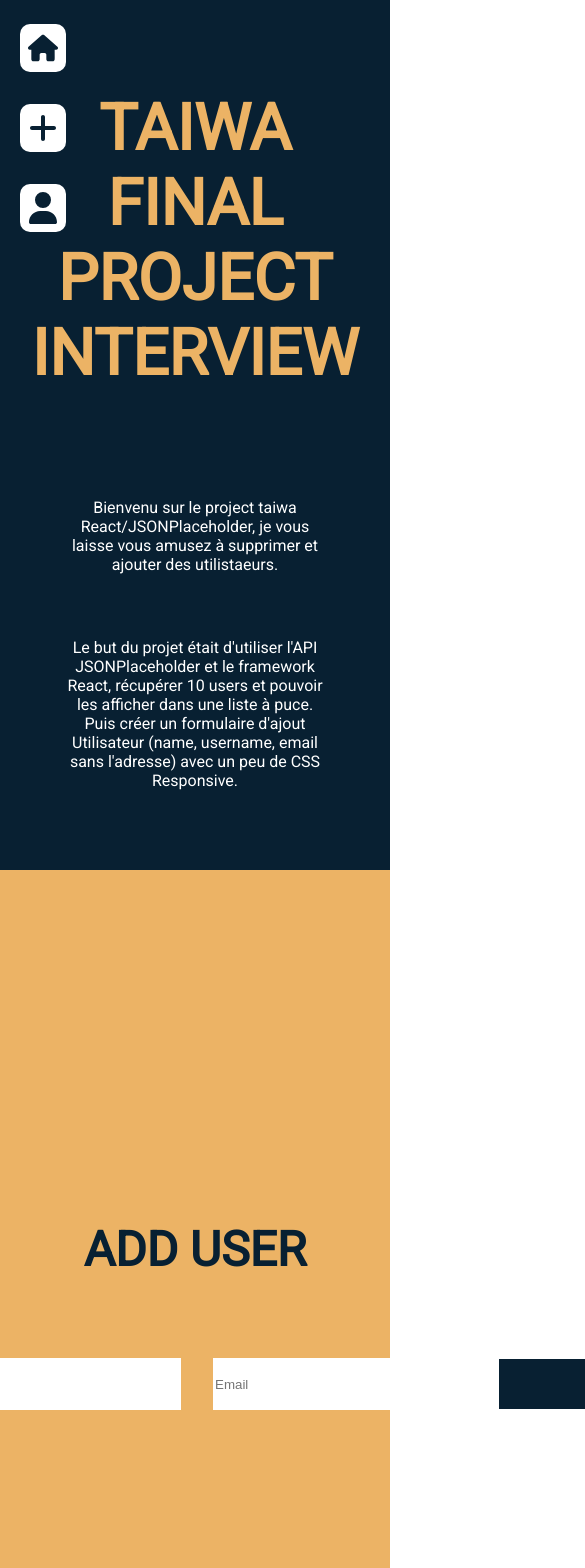
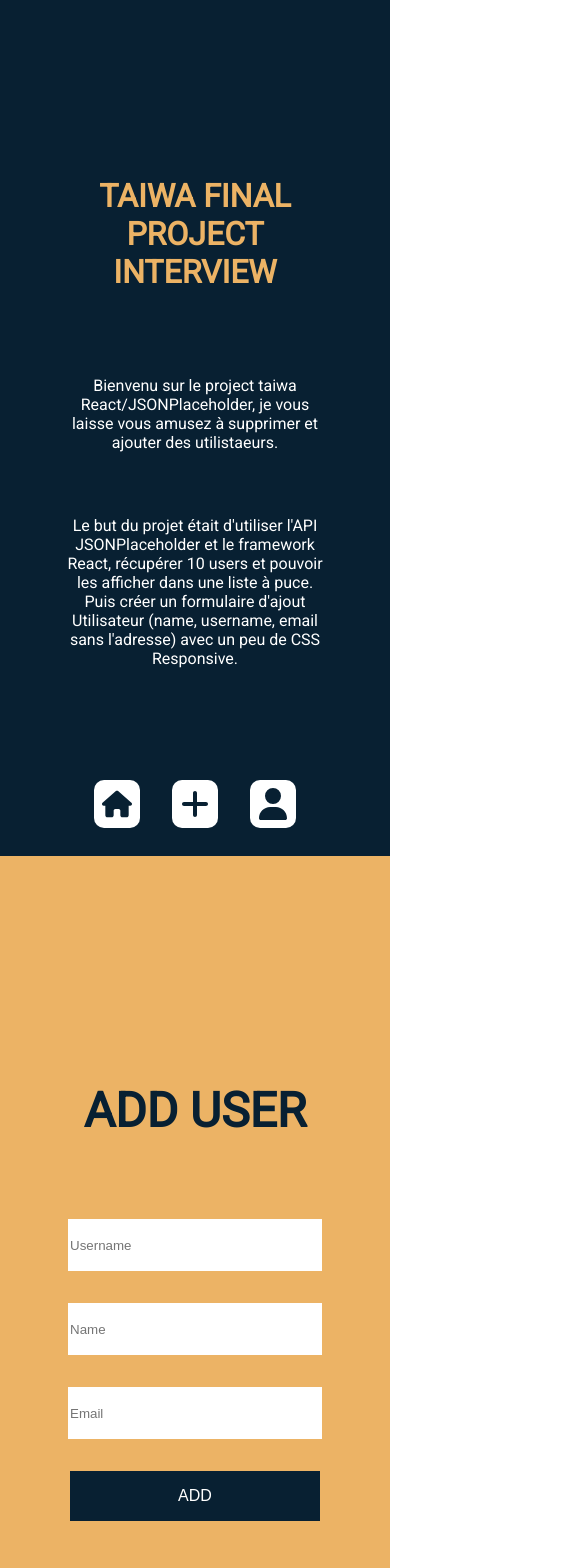
Before and after one commit to natha02/taiwa-project, a React (Create React App) app: page / in a window 390 px wide. Shown: the top 1568 px of the page, 585 px wide, since content can reach past the window. Built offline with nearby package versions, Linux system fonts and the light colour scheme; no server answers.

Commit message:
Responsive design, done.

```diff
--- a/src/App.css
+++ b/src/App.css
@@ -15,7 +15,7 @@
     font-family: 'Roboto', sans-serif;
 }
 
-input,button {
+button {
     border: none;
     width: 250px;
     height: 50px;
--- a/src/App.js
+++ b/src/App.js
@@ -90,7 +90,7 @@
   ici on veut juste username , name , email mais j'ai rajouté id pour avoir le numéro
    pendant mon affichage sur le titre de chaque utilisateur.
 
-   dans notre block user on a rajouter l'options delete qu'on à crée en haut pour delete un user
+   dans notre user on a rajouter l'options delete qu'on à crée en haut pour delete un user
   */
   return (
     <>
--- a/src/components/addUSer/add.css
+++ b/src/components/addUSer/add.css
@@ -52,3 +52,30 @@
     color: var(--primary-color);
     border: 2px solid var(--primary-color);
 }
+
+input {
+    border: none;
+    width: 250px;
+    height: 50px;
+}
+
+/********************************************************/
+/*======================RESPONSIVE PHONE================*/
+/********************************************************/
+/*les paramètres vont s'appliquer au écran max 600px*/
+@media screen and (max-width: 600px) {
+    form{
+        flex-direction: column;
+    }
+}
+
+
+
+/********************************************************/
+/*==RESPONSIVE MEDIUM/IPAD/TABLETTE ... ================*/
+/********************************************************/
+@media screen and (max-width: 1024px) {
+    form{
+        flex-direction: column;
+    }
+}
--- a/src/components/footer/footer.css
+++ b/src/components/footer/footer.css
@@ -24,3 +24,13 @@
     cursor: pointer;
     color: var(--primary-color);
 }
+
+/********************************************************/
+/*======================RESPONSIVE================*/
+/********************************************************/
+/*les paramètres vont s'appliquer au écran max 1024px*/
+@media screen and (max-width: 1024px) {
+    footer{
+        padding-bottom: 3rem;
+    }
+}
--- a/src/components/header/header.css
+++ b/src/components/header/header.css
@@ -26,3 +26,19 @@
     padding: 1rem;
     font-size: 1rem;
 }
+
+/********************************************************/
+/*======================RESPONSIVE PHONE================*/
+/********************************************************/
+/*les paramètres vont s'appliquer au écran max 600px*/
+
+@media screen and (max-width: 600px) {
+    h1{
+        font-size: 2rem;
+    }
+}
+
+
+/********************************************************/
+/*==RESPONSIVE MEDIUM/IPAD/TABLETTE ... ================*/
+/********************************************************/
--- a/src/components/navigations/navigation.css
+++ b/src/components/navigations/navigation.css
@@ -18,3 +18,42 @@
   background-color: var(--color-primary);
   color: var(--color-white);
 }
+
+
+/********************************************************/
+/*======================RESPONSIVE PHONE================*/
+/********************************************************/
+/*les paramètres vont s'appliquer au écran max 600px*/
+@media screen and (max-width: 600px) {
+  nav{
+    left: 50%;
+    top: auto;
+    bottom: 0%;
+    transform: translateX(-50%);
+  }
+  .nav-content{
+    display: flex;
+    flex-direction: row;
+    align-items: center;
+    justify-content: center;
+  }
+}
+
+/********************************************************/
+/*======================RESPONSIVE IPAD,TABLETTE,....================*/
+/********************************************************/
+/*les paramètres vont s'appliquer au écran max 1024px*/
+@media screen and (max-width: 1024px) {
+  nav{
+    left: 50%;
+    top: auto;
+    bottom: 0%;
+    transform: translateX(-50%);
+  }
+  .nav-content{
+    display: flex;
+    flex-direction: row;
+    align-items: center;
+    justify-content: center;
+  }
+}
--- a/src/components/user/user.css
+++ b/src/components/user/user.css
@@ -27,7 +27,7 @@
 .List-Users{
     display: grid;
     grid-template-columns: repeat(3, 1fr);
-    gap: 1rem;
+    gap: 2rem;
     padding: 1rem 0;
     border-bottom: 1px solid rgba(255, 255, 255, 0.2);
 }
@@ -68,10 +68,32 @@
 }
 
 /*
-style du button deleter hover
+style du button delete hover
 */
 .buttonDelete button:hover{
     background-color: var(--color-white);
     color: var(--primary-color);
     border: 2px solid var(--secondary-color);
 }
+
+
+/********************************************************/
+/*======================RESPONSIVE PHONE================*/
+/********************************************************/
+/*les paramètres vont s'appliquer au écran max 600px*/
+@media screen and (max-width: 600px) {
+    .List-Users{
+        grid-template-columns: 1fr;
+    }
+}
+
+
+/********************************************************/
+/*======================RESPONSIVE IPAD,TABLETTE,....================*/
+/********************************************************/
+/*les paramètres vont s'appliquer au écran max 1024px*/
+@media screen and (max-width: 1024px) {
+    .List-Users{
+        padding: 1rem;
+    }
+}
```
